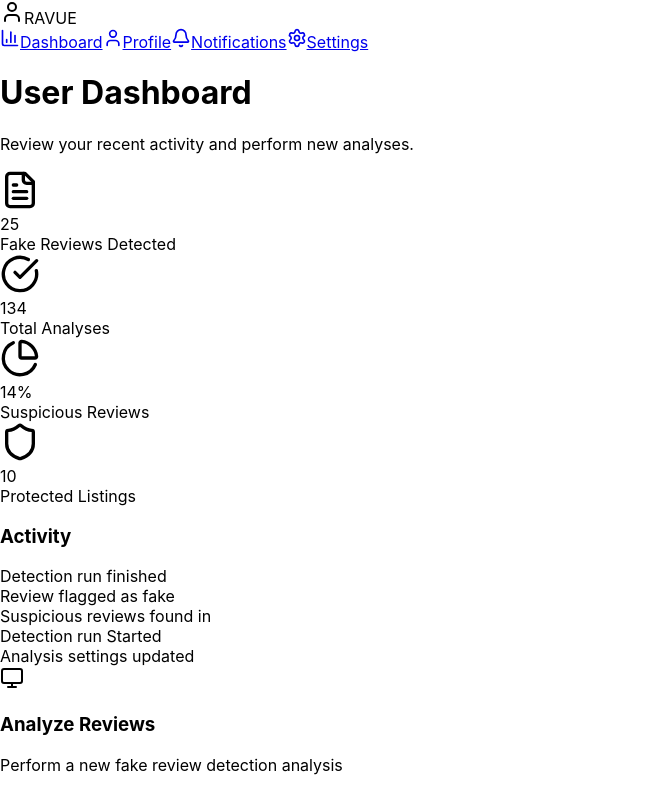
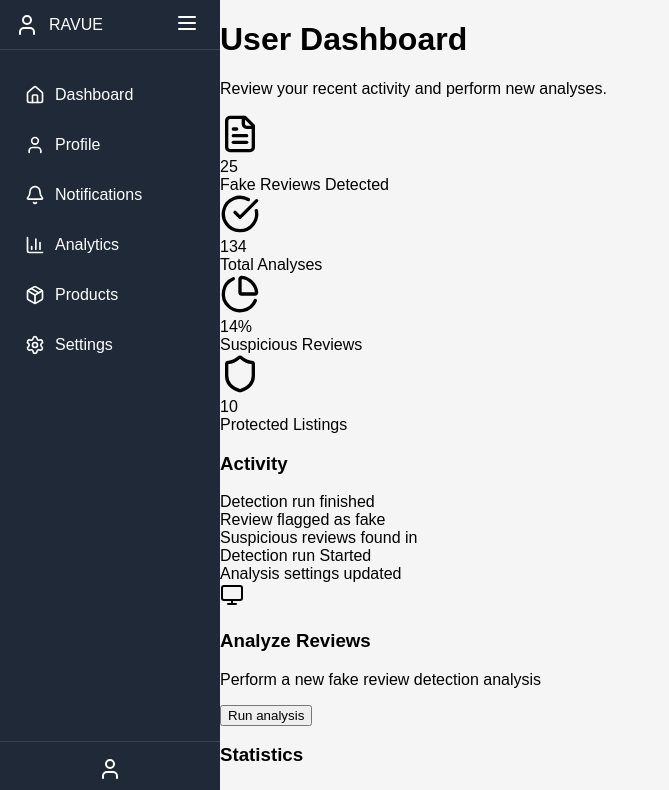
Before and after one commit to Pradeepa-Ramanathan/ReviewWise, a React (Create React App) app: page / in a window 1280 px wide. Shown: the top 790 px of the page, without its empty margins (0-669 px from the left). Built offline with nearby package versions, Linux system fonts and the light colour scheme.

Commit message:
Update App.js

```diff
--- a/src/App.js
+++ b/src/App.js
@@ -1,16 +1,88 @@
 // src/App.js
-import React from "react";
-import { BrowserRouter as Router } from "react-router-dom";
-import Sidebar from "./components/Sidebar";
-import AppRoutes from "./AppRoutes";
-import "./App.css";
+import React, { useState } from 'react';
+import { BrowserRouter as Router, Link, useLocation } from 'react-router-dom';
+import { Menu, User, Home, Bell, BarChart3, Package, Settings } from 'lucide-react';
+import AppRoutes from './AppRoutes';
 
+// Sidebar Component
+const Sidebar = () => {
+  const location = useLocation();
+  const [isCollapsed, setIsCollapsed] = useState(false);
+
+  const menuItems = [
+    { path: '/dashboard', icon: Home, label: 'Dashboard' },
+    { path: '/profile', icon: User, label: 'Profile' },
+    { path: '/notifications', icon: Bell, label: 'Notifications' },
+    { path: '/analytics', icon: BarChart3, label: 'Analytics' },
+    { path: '/products', icon: Package, label: 'Products' },
+    { path: '/settings', icon: Settings, label: 'Settings' }
+  ];
+
+  return (
+    <div style={{
+      width: isCollapsed ? '60px' : '220px',
+      backgroundColor: '#1f2937',
+      color: '#fff',
+      display: 'flex',
+      flexDirection: 'column',
+      transition: 'width 0.3s'
+    }}>
+      <div style={{
+        display: 'flex',
+        alignItems: 'center',
+        justifyContent: isCollapsed ? 'center' : 'space-between',
+        padding: '10px 15px',
+        borderBottom: '1px solid #374151'
+      }}>
+        {!isCollapsed && <div style={{ display: 'flex', alignItems: 'center', gap: '10px' }}><User /> RAVUE</div>}
+        <button
+          onClick={() => setIsCollapsed(!isCollapsed)}
+          style={{ background: 'none', border: 'none', color: '#fff', cursor: 'pointer' }}
+        >
+          <Menu />
+        </button>
+      </div>
+      <nav style={{ flex: 1, display: 'flex', flexDirection: 'column', marginTop: '20px' }}>
+        {menuItems.map(item => {
+          const Icon = item.icon;
+          const isActive = location.pathname === item.path;
+          return (
+            <Link
+              key={item.path}
+              to={item.path}
+              title={isCollapsed ? item.label : ''}
+              style={{
+                display: 'flex',
+                alignItems: 'center',
+                gap: '10px',
+                padding: '10px 15px',
+                backgroundColor: isActive ? '#374151' : 'transparent',
+                color: '#fff',
+                textDecoration: 'none',
+                borderRadius: '5px',
+                margin: '5px 10px'
+              }}
+            >
+              <Icon size={20} />
+              {!isCollapsed && <span>{item.label}</span>}
+            </Link>
+          );
+        })}
+      </nav>
+      <div style={{ padding: '15px', borderTop: '1px solid #374151', textAlign: 'center' }}>
+        <User size={24} />
+      </div>
+    </div>
+  );
+};
+
+// Main App
 function App() {
   return (
     <Router>
-      <div className="app">
+      <div style={{ display: 'flex', height: '100vh', fontFamily: 'Arial, sans-serif' }}>
         <Sidebar />
-        <div className="main-content">
+        <div style={{ flex: 1, overflowY: 'auto', backgroundColor: '#f5f5f5' }}>
           <AppRoutes />
         </div>
       </div>
```
